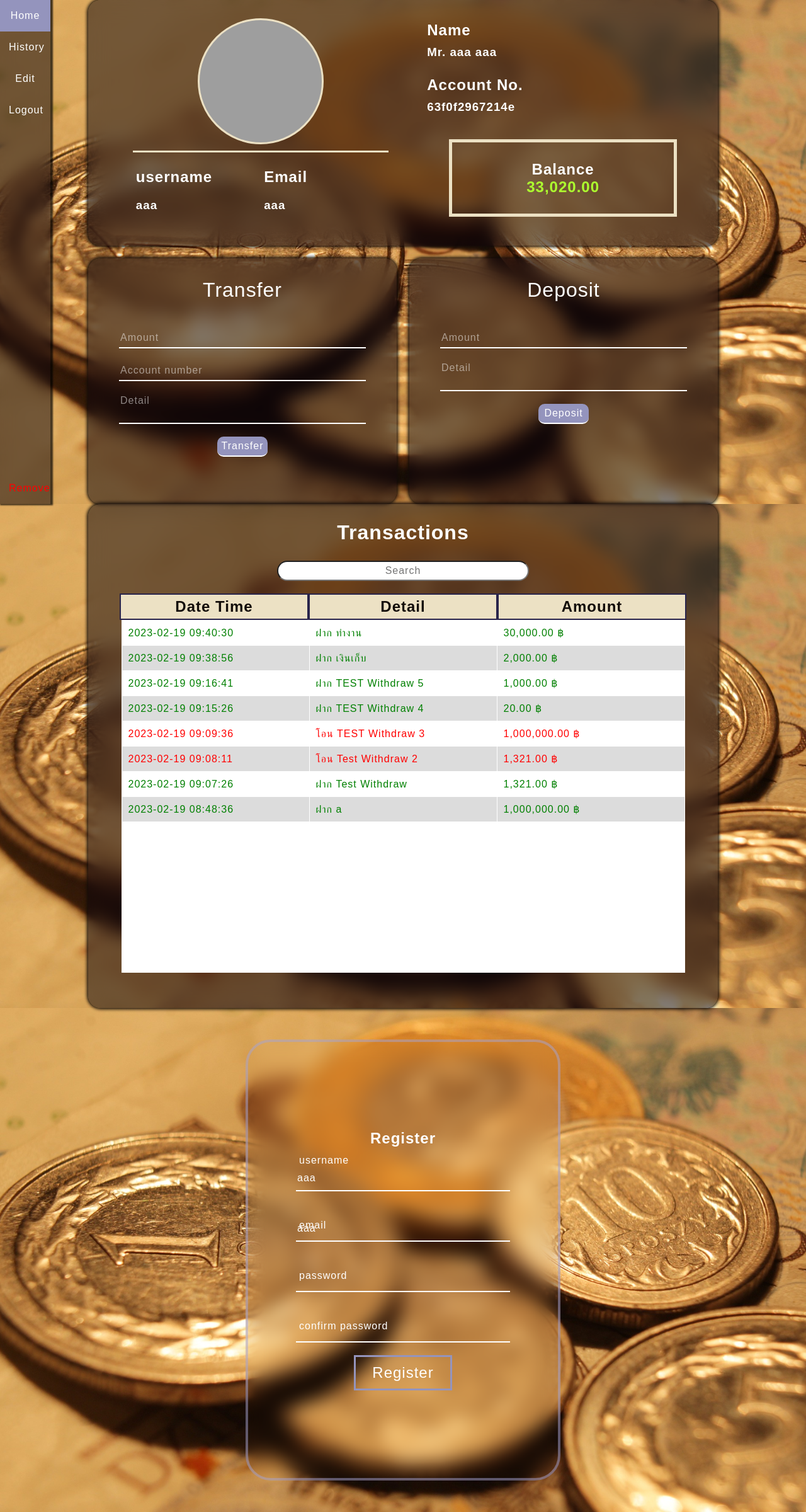
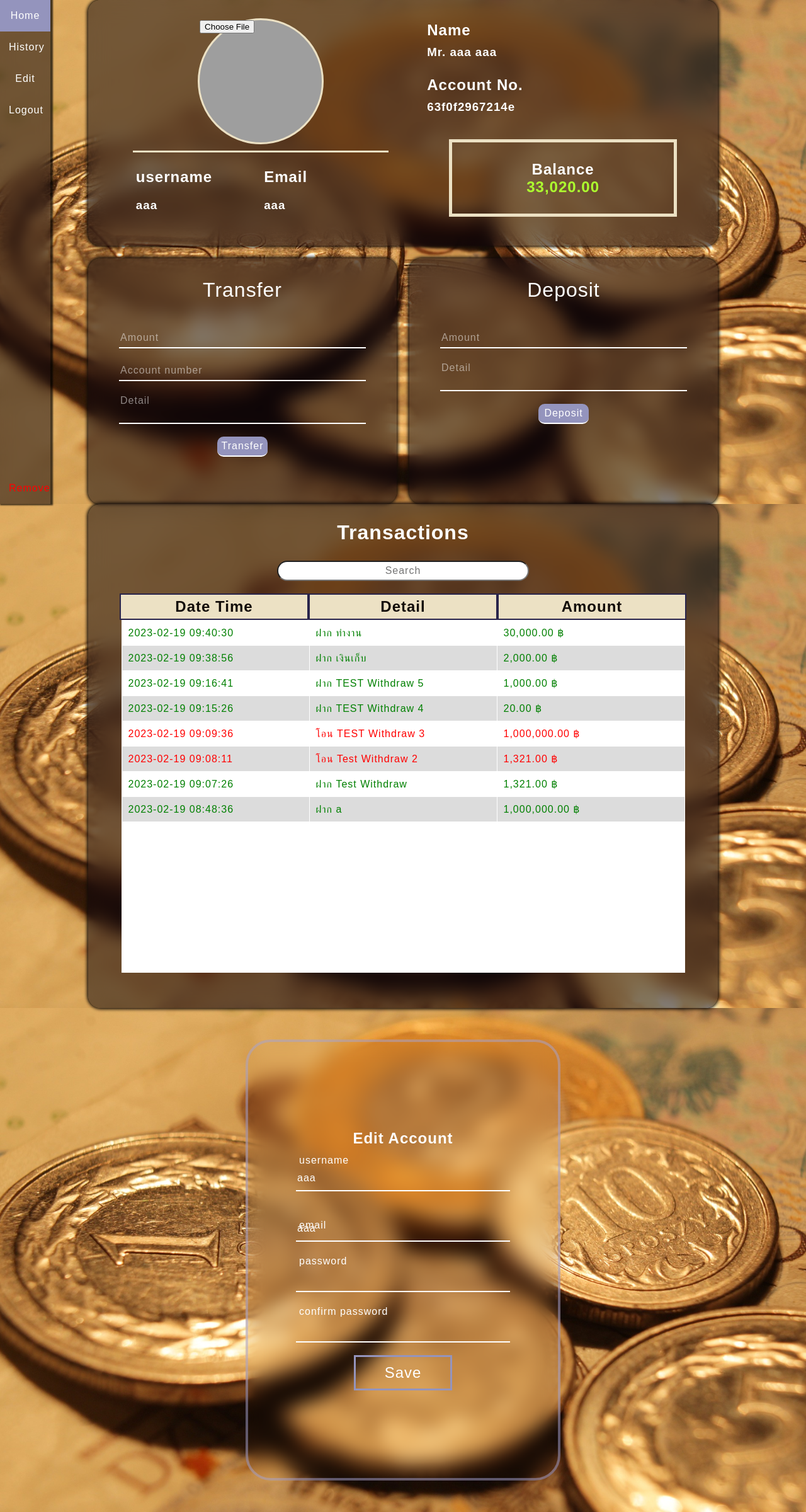
Before and after one commit to Thnnathat/BankWeb, a PHP site: page /dashboard.php in a window 1280 px wide. Shown: the whole page at 63% size. Run offline with PHP 8.4, Linux system fonts and the light colour scheme; a user stored in the database is signed in; data comes from the database, SQL or seed files in the repository; some web fonts are replaced; grey boxes are pictures that could not be loaded.

Commit message:
Upload image

```diff
--- a/dashboard.php
+++ b/dashboard.php
@@ -3,6 +3,7 @@ session_start();
 if (isset($_GET['logout'])) {
     session_destroy();
     unset($_SESSION['user_id']);
+    unset($row);
 }
 
 require('./src/dashboard_handlers.php');
@@ -10,10 +11,16 @@ require('./src/dashboard_handlers.php');
 if (isset($row)) {
     //basic user.
     $picture_path = $row['img_name'];
+    if ($picture_path !== 'person-svgrepo-com.png') {
+        $picture_path = $row['img_id'].$row['img_name'];
+    }
+
     $username = $row['username'];
     $_SESSION['acc_id'] = $account_id = $row['acc_id'];
     $balance = $row['balance'];
     $email = $row['email'];
+    $img_id = $row['img_id'];
+    $img_name = $row['img_name'];
 
     //full name.
     $first_name = $row['first_name'];
@@ -23,11 +30,61 @@ if (isset($row)) {
     $married = $row['married'];
     $fullname = get_name($first_name, $last_name, $gender, $birthday, $married);
 
+    $confirm_pass_err = $message_pass_error = "";
+    if ($_SERVER["REQUEST_METHOD"] == "POST" && $_POST['save'] == 'Save') {
+        if (empty($_POST['new-password'])) {
+        } else {
+            if ($row['password'] != $_POST['new-password']) {
+                if ($_POST['new-password'] == $_POST['confirm-password']) {
+                    echo "<script>alert('แก้ไขข้อมูลสำเร็จ')</script>";
+                    $new_password = $_POST['new-password'];
+                    echo $_POST['new-password'] . "<br>" . $new_password;
+                    try {
+                        require('./src/conn.php');
+                        $sql = "UPDATE users SET password = '$new_password' WHERE user_id = '{$row['user_id']}'";
+                        $conn->query($sql);
+                        $conn->close();
+                    } catch (Exception $e) {
+                        echo $e;
+                        $conn->close();
+                    }
+                } else {
+                    $confirm_pass_err = "border: 1px solid #FF4949; ";
+                    $message_pass_error = "รหัสผ่านไม่ตรงกัน";
+                    // echo "<script>alert('รหัสผ่านไม่ตรงกัน')</script>";
+                    echo $_POST['new-password'];
+                }
+            }
+        }
+
+        if ($row['username'] != $_POST['edit-username'] && !empty($_POST['edit-username'])) {
+            try {
+                require('./src/conn.php');
+                $sql = "UPDATE users SET username = '{$_POST["edit-username"]}' WHERE user_id = '{$row['user_id']}' ";
+                $conn->query($sql);
+                $conn->close();
+            } catch (Exception $e) {
+                echo $e;
+                $conn->close();
+            }
+        }
+
+        if ($row['email'] != $_POST['edit-email'] && !empty($_POST['edit-email'])) {
+            try {
+                require('./src/conn.php');
+                $sql = "UPDATE users SET email = '{$_POST["edit-email"]}' WHERE user_id = '{$row['user_id']}' ";
+                $conn->query($sql);
+                $conn->close();
+                // echo "<script>alert('แก้ไขข้อมูลสำเร็จ')</script>";
+            } catch (Exception $e) {
+                echo $e;
+                $conn->close();
+            }
+        }
+    }
 }
 
-if ($_SERVER["REQUEST_METHOD"] == "POST") {
 
-}
 ?>
 <!DOCTYPE html>
 <html lang="en">
@@ -49,7 +106,7 @@ if ($_SERVER["REQUEST_METHOD"] == "POST") {
                 <li><a href="#history" class="history-menu">History</a></li>
                 <li><a href="#edit" class="edit">Edit</a></li>
                 <li><a href="./dashboard.php?logout='1'" class="logout" onclick="<?php echo "return logout()"; ?>">Logout</a></li>
-                <li class="remove"><a  class="remove-link" href="./src/delete_account.php" onclick="<?php echo "return remove({$fullname})" ?>">Remove</a></li>
+                <li class="remove"><a  class="remove-link" href="./src/delete_account.php" onclick="<?php if (isset($fullname)) {echo "return confirm('Do you want to remove " . $username . " account?')";} ?>">Remove</a></li>
             </ul>
         </div>
     </nav>
@@ -64,6 +121,14 @@ if ($_SERVER["REQUEST_METHOD"] == "POST") {
                         <div class="user" id="user-container">
                             <div class="basic-user">
                                 <div style="background-image: url('./server/images/<?php if (isset($picture_path)){echo $picture_path;} ?>'); " class="user-image">
+                                    <div class="img-upload-container">
+                                        <form id="form" action="./src/profile_img.php" method="post" enctype="multipart/form-data">
+                                            <label for="profile-upload"></label>
+                                            <input type="file" name="profile-upload" id="profile-img" class="profile-upload-box" accept="image/png, image/jpeg, image/jpg" onchange="form.submit();">
+                                            <input style="display: none;" type="hidden" name="img_id" value="<?php if (isset($img_id)){echo $img_id;} ?>">
+                                            <input style="display: none;" type="hidden" name="img_name" value="<?php if (isset($img_name)){echo $img_name;} ?>">
+                                        </form>
+                                    </div>
                                 </div>
                                 <div class="user-content">
                                     <div>
@@ -159,25 +224,25 @@ if ($_SERVER["REQUEST_METHOD"] == "POST") {
                     <div class="login-container">
                         <div class="login-infomation">
                             <form class="edit-form" action="<?php echo htmlspecialchars($_SERVER["PHP_SELF"]); ?>" method="post">
-                                <h1 class="edit-title">Register</h1>
-                                <div class="inputbox">
-                                    <input id="username" class="infomation" type="text" required name="username" value="<?php echo $username ?>">
-                                    <label for="username">username</label>
+                                <h1 class="edit-title">Edit Account</h1>
+                                <div style="" class="inputbox">
+                                    <input id="username" class="infomation" type="text" name="edit-username" value="<?php if (isset($username)){echo $username;} ?>">
+                                    <label for="edit-username">username <span class="err"></span></label>
+                                </div>
+                                <div style="" class="inputbox">
+                                    <input  id="email" class="infomation" type="email" name="edit-email" value="<?php if (isset($email)){echo $email;} ?>">
+                                    <label for="edit-email">email <span class="err"></span></label>
                                 </div>
                                 <div class="inputbox">
-                                    <input id="email" class="infomation" type="email" required name="email" value="<?php echo $email ?>">
-                                    <label for="email">email</label>
+                                    <input id="password" class="infomation" type="password" name="new-password">
+                                    <label for="new-password">password</label>
                                 </div>
-                                <div class="inputbox">
-                                    <input id="password" class="infomation" type="password" required name="password">
-                                    <label for="password">password</label>
-                                </div>
-                                <div class="inputbox">
-                                    <input id="confirm-password" class="infomation" type="password" required name="confirm-password">
-                                    <label for="confirm-password">confirm password</label>
+                                <div style="<?php if(isset($confirm_pass_err)){ echo $confirm_pass_err;} ?>" class="inputbox">
+                                    <input id="confirm-password" class="infomation" type="password" name="confirm-password">
+                                    <label for="confirm-password">confirm password <span class="err"></span></label>
                                 </div>
                                 <div class="back-img">
-                                    <input id="submit" class="infomation" type="submit" value="Register" name="register">
+                                    <input id="submit" class="infomation" type="submit" value="Save" name="save">
                                 </div>
                             </form>
                         </div>
--- a/scripts/dashboard_js.js
+++ b/scripts/dashboard_js.js
@@ -1,7 +1,6 @@
 
 //logout confirm.
 let logout = () => confirm("Do you want to logout?");
-let remove = (this_account) => confirm(`Do you want to remove ${this_account} account?`);
 
 function showResult(str) {
     var xmlhttp=new XMLHttpRequest();
--- a/styles/dashboard_style.css
+++ b/styles/dashboard_style.css
@@ -652,6 +652,23 @@ button:hover {
     background-color: rgb(255, 255, 255, 0.1);
 }
 
+.img-upload-container {
+    position: relative;
+    bottom: 0;
+}
+
+.profile-upload-box {
+    color: transparent;
+}
+
+.profile-upload-box::-webkit-file-upload-button {
+    /* visibility: hidden; */
+}
+
+.profile-upload-box::-webkit-file-upload-button:hover {
+    cursor: pointer;
+}
+
 @media screen and (max-width: 1200px) {
     nav {
         padding: 0;
```
Also changed, not shown: src/profile_img.php (added, +37 -0 lines), server/images/63f77db93bd98coins-5662563_1920.jpg (added), server/images/63fa1db12fb9fmountains-55067.png (added), server/images/63fa3110c048dbitcoin-3406638_1920.jpg (added).
